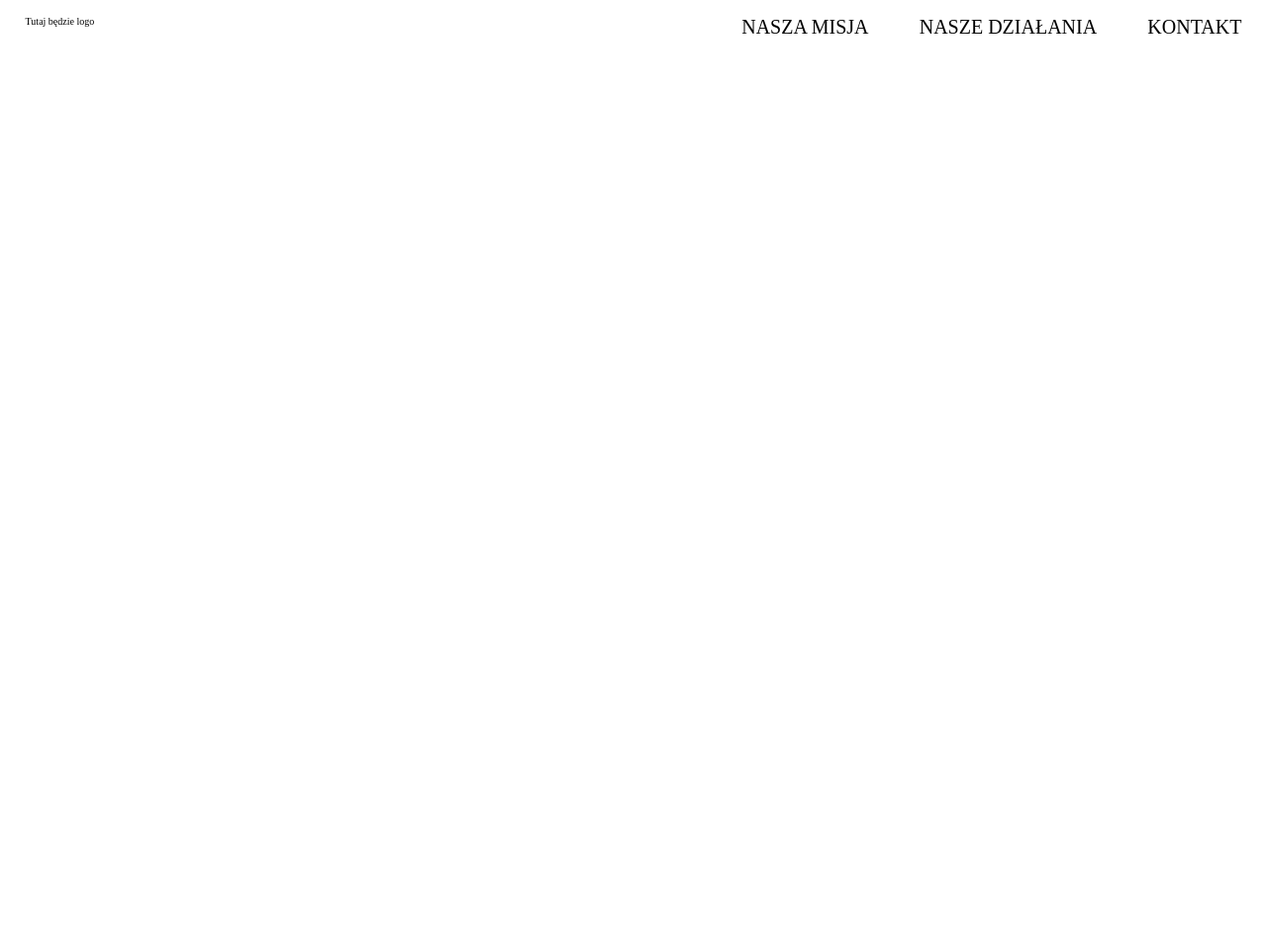
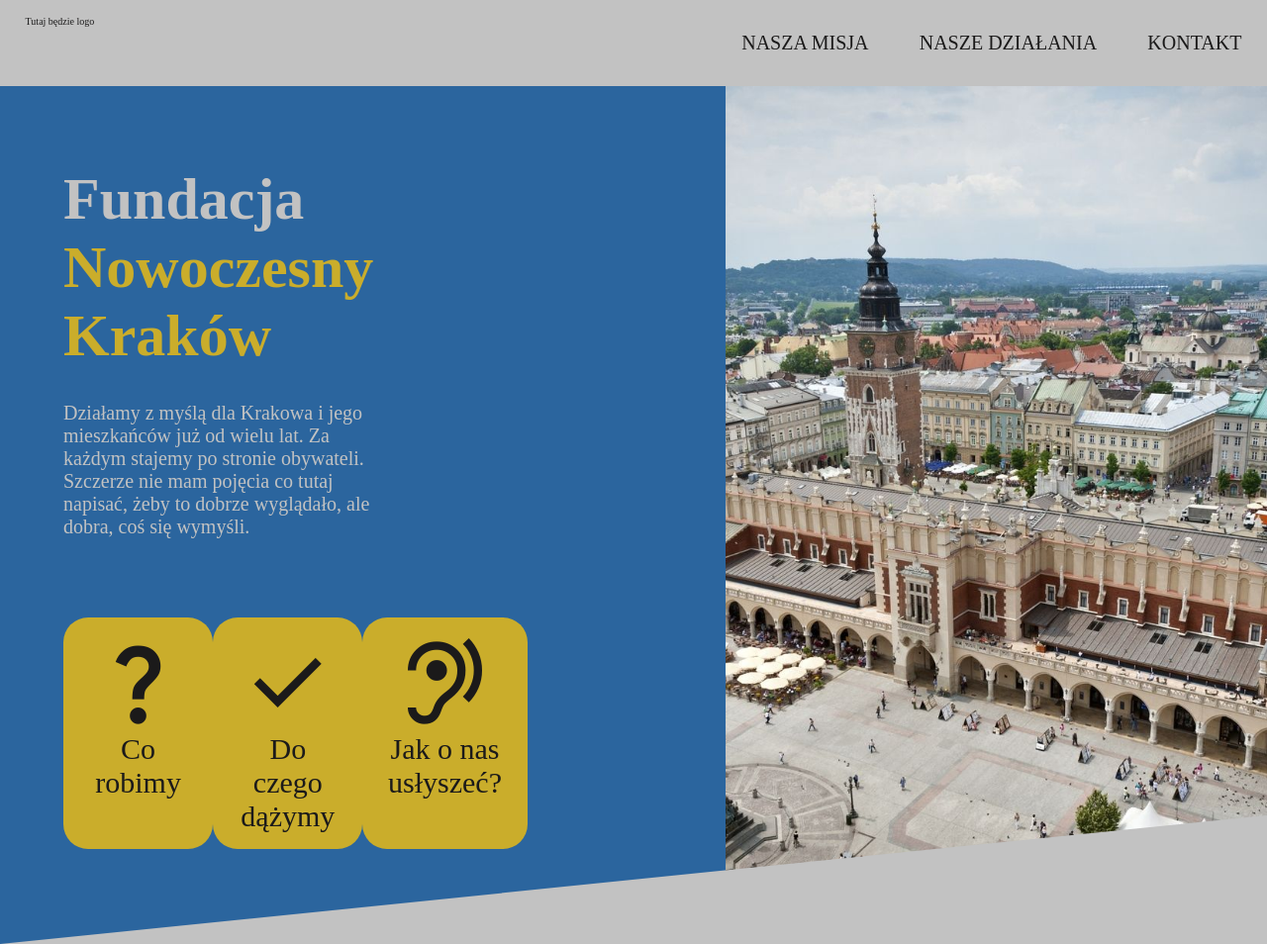
Before and after one commit to usuless/fundacja, a website: page index.html in a window 1280 px wide. Shown: the whole page at 99% size. Before the commit the page ends 800 px from the top, so only its background shows below. Drawn offline with nearby package versions, Linux system fonts and the light colour scheme.

Commit message:
hero-section

```diff
--- a/index.html
+++ b/index.html
@@ -3,6 +3,7 @@
 <head>
     <meta charset="UTF-8">
     <meta name="viewport" content="width=device-width, initial-scale=1.0">
+    <link rel="stylesheet" href="https://fonts.googleapis.com/css2?family=Material+Symbols+Outlined:opsz,wght,FILL,GRAD@20..48,100..700,0..1,-50..200" />
     <link rel="stylesheet" href="/style/style.css">
     <title>Document</title>
 </head>
@@ -15,7 +16,41 @@
             <li class="header__list__item">Kontakt</li>
         </ul>
     </header>
-
+    <section>
+        <div class="section-hero">
+            <div class="textCont">
+                <div class="textCont__title">Fundacja </br><span class="spanText">Nowoczesny Kraków</span></div>
+                <div class="textCont__main">Działamy z myślą dla Krakowa i jego mieszkańców już od wielu lat. Za każdym stajemy po stronie obywateli. Szczerze nie mam pojęcia co tutaj napisać, żeby to dobrze wyglądało, ale dobra, coś się wymyśli.</div>
+                <div class="textCont__nav">
+                    <div class="textCont__nav__item">
+                        <span class="material-symbols-outlined heroIcon">
+                            question_mark
+                        </span>
+                        Co robimy
+                    </div>
+                    <div class="textCont__nav__item">
+                        <span class="material-symbols-outlined heroIcon">
+                            done
+                        </span>
+                        Do czego
+                    </br>
+                        dążymy
+                    </div>
+                    <div class="textCont__nav__item">
+                        <span class="material-symbols-outlined heroIcon">
+                            hearing
+                        </span>
+                        Jak o nas
+                    </br>
+                     usłyszeć?
+                    </div>
+                </div>
+            </div>
+            <div class="imageCont">
+                <img class="heroImage" src="./images/krakow.jpg" alt="zdjęcie krakowa">
+            </div>
+        </div>
+    </section>
     <script src="https://ajax.googleapis.com/ajax/libs/jquery/3.7.1/jquery.min.js"></script>
     <script src="./index.js"></script>
 </body>
--- a/sass/abstract/_mixins.scss
+++ b/sass/abstract/_mixins.scss
@@ -0,0 +1,7 @@
+.material-symbols-outlined {
+  font-variation-settings:
+  'FILL' 0,
+  'wght' 400,
+  'GRAD' 0,
+  'opsz' 24
+}
--- a/sass/abstract/_variables.scss
+++ b/sass/abstract/_variables.scss
@@ -0,0 +1,9 @@
+
+
+$color-header:rgb(43, 101, 158);
+$color-primary:rgb(194, 194, 194);
+$color-secoundary:rgb(202, 173, 43);
+
+
+$color-dark: #1b1a1a;
+$color-white: rgb(194, 194, 194);
--- a/sass/base/_animations.scss
+++ b/sass/base/_animations.scss
@@ -0,0 +1,36 @@
+@keyframes headerHover {
+    0% {
+        color:$color-dark;
+    }
+
+    50% {
+        color:$color-white;
+    }
+
+    100% {
+        background-color: $color-dark;
+        color:$color-white;
+    }
+}
+
+@keyframes fadeUp {
+    0% {
+        transform: translateY(-50px);
+        opacity: 0;
+    }
+
+    100% {
+        transform: translateY(0);
+        opacity: 1;
+    }
+}
+
+@keyframes scaleItem {
+    0% {
+        transform: scale(1);
+    }
+
+    100% {
+        transform: scale(1.05);
+    }
+}
--- a/sass/base/_base.scss
+++ b/sass/base/_base.scss
@@ -13,4 +13,7 @@ html {
 
 body {
     box-sizing: border-box;
+    color:$color-dark;
+    background-color: $color-primary;
+    font-weight: 500;
 }
--- a/sass/layoutdir/_header.scss
+++ b/sass/layoutdir/_header.scss
@@ -13,11 +13,19 @@ header {
         display:flex;
         min-width: 400px;
         list-style: none;
+        animation: fadeUp 1s ease-in forwards;
 
         &__item {
             font-size:2rem;
-            margin:2vh 2vw;
+            margin:3vh 1vw;
+            padding: 1vh 1vw;
+            border-radius: 25rem;
             font-weight: 500;
             text-transform: uppercase;
+
+            &:hover {
+                animation: headerHover .5s ease-in forwards;
+            }
         }
+
 }
--- /dev/null
+++ b/sass/layoutdir/_hero.scss
@@ -0,0 +1,60 @@
+.section-hero {
+    display:flex;
+    justify-content: space-between;
+    background-color: $color-header;
+    clip-path: polygon(0 0, 100% 0, 100% 85%, 0% 100%);
+    color:$color-white;
+}
+
+.textCont {
+    width:80%;
+    margin:10vh 5vw 2vh 5vw;
+    justify-content: center;
+
+    &__title {
+        font-size:6rem;
+        font-weight: 600;
+    }
+
+    &__main {
+        font-size: 2rem;
+        margin:4vh 0 0 0;
+        width:70%;
+    }
+
+    &__nav {
+        display:flex;
+        justify-content: space-between;
+        margin:10vh 0;
+
+        &__item {
+            color:$color-dark;
+            background-color: $color-secoundary;
+            font-size:3rem;
+            display: flex;
+            flex-direction: column;
+            text-align: center;
+            padding:2vh 2vw;
+            border-radius: 25px;
+
+            &:hover {
+                animation: scaleItem .3s ease-in forwards;
+            }
+        }
+    }
+}
+
+.spanText {
+    color:$color-secoundary;
+}
+
+.heroImage {
+    height: 100%;
+    width:80%;
+    object-fit: cover;
+    float:right;
+}
+
+.heroIcon {
+    font-size:10rem;
+}
--- a/sass/main.scss
+++ b/sass/main.scss
@@ -10,7 +10,7 @@
 @import "components/button";
 
 @import "layoutdir/header";
-@import "layoutdir/bmi";
+@import "layoutdir/hero";
 @import "layoutdir/grid";
 
 @import "pagesdir/home";
```
Also changed, not shown: images/krakow.jpg (added), sass/layoutdir/_bmi.scss (deleted), style/style.css.
